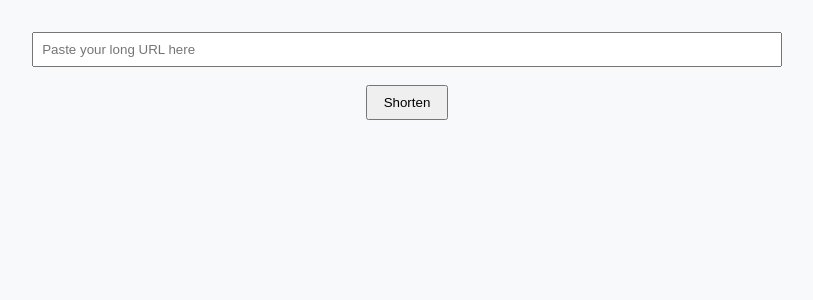
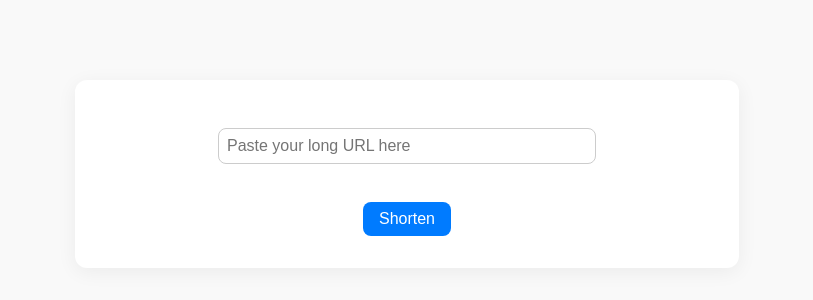
Before and after one commit to ayus-aryal/11222873, a React (Create React App) app: page / in a window 1280 px wide. Shown: the top 300 px of the page, without its empty margins (233-1046 px from the left). Built offline with nearby package versions, Linux system fonts and the light colour scheme.

Commit message:
Added some basic styling to increase the beauty of the page.

```diff
--- a/src/App.js
+++ b/src/App.js
@@ -4,8 +4,9 @@ import Redirect from './Redirect';
 
 function App() {
   const shortId = window.location.pathname.substring(1);
+
   return (
-    <div style={{ textAlign: 'center', padding: '2rem' }}>
+    <div className="container">
       {shortId ? <Redirect shortId={shortId} /> : <Shortener />}
     </div>
   );
--- a/src/index.css
+++ b/src/index.css
@@ -1,6 +1,56 @@
+/* Global Styles */
 body {
-  font-family: sans-serif;
   margin: 0;
   padding: 0;
-  background-color: #f8f9fa;
+  font-family: 'Segoe UI', Tahoma, Geneva, Verdana, sans-serif;
+  background: #f9f9f9;
+  color: #333;
 }
+
+/* Center everything */
+.container {
+  max-width: 600px;
+  margin: 5rem auto;
+  padding: 2rem;
+  background: white;
+  border-radius: 12px;
+  box-shadow: 0 4px 20px rgba(0, 0, 0, 0.06);
+  text-align: center;
+}
+
+input[type="text"] {
+  width: 100%;
+  padding: 0.75rem 1rem;
+  font-size: 1rem;
+  margin-top: 1rem;
+  border: 1px solid #ccc;
+  border-radius: 8px;
+  outline: none;
+  transition: 0.2s;
+}
+
+input[type="text"]:focus {
+  border-color: #007bff;
+  box-shadow: 0 0 0 3px rgba(0, 123, 255, 0.1);
+}
+
+button {
+  background-color: #007bff;
+  color: white;
+  padding: 0.6rem 1.2rem;
+  font-size: 1rem;
+  border: none;
+  border-radius: 8px;
+  margin-top: 1rem;
+  cursor: pointer;
+  transition: background-color 0.2s ease;
+}
+
+button:hover {
+  background-color: #0056b3;
+}
+
+a {
+  color: #007bff;
+  word-break: break-word;
+}
```
